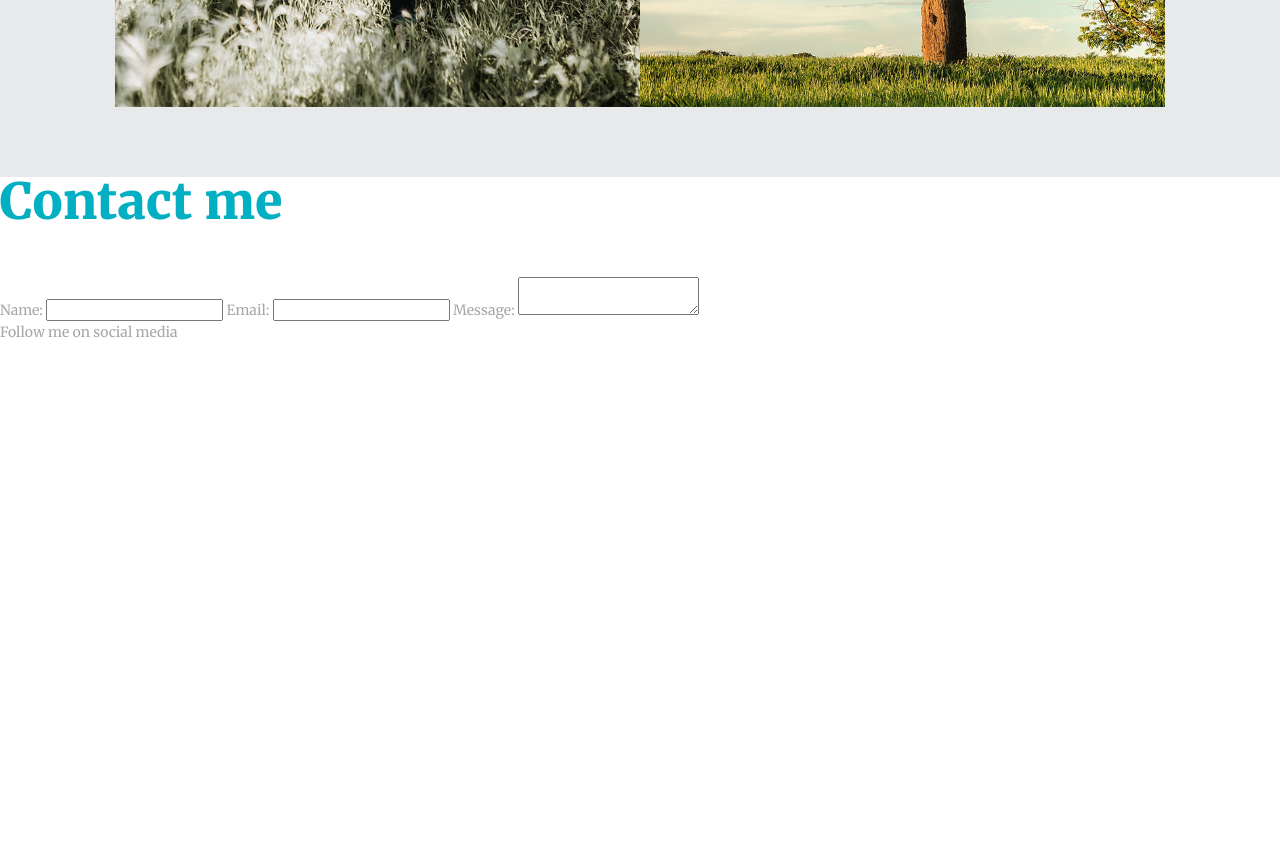
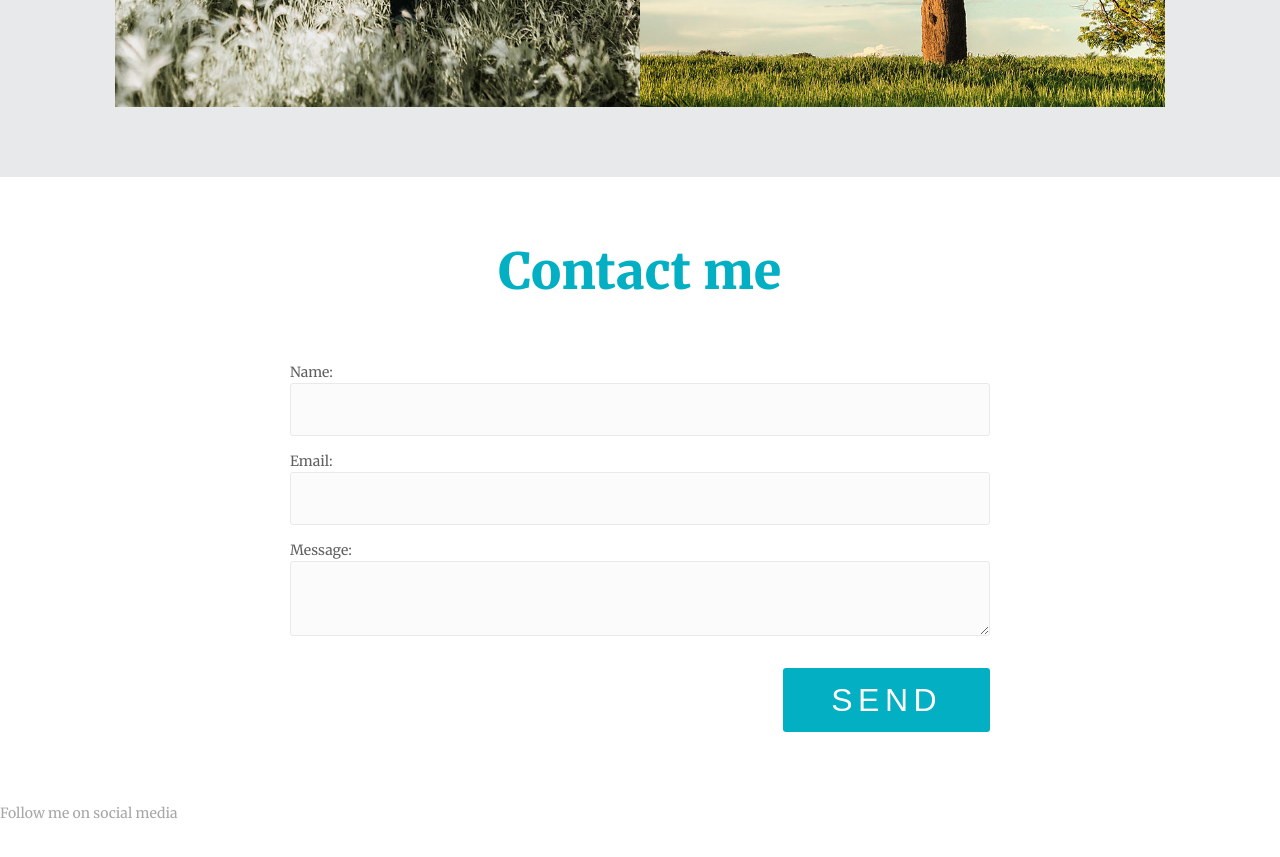
Before and after one commit to sidhlee/portfolio-site-with-css-grid, a website built with Parcel: page src/index.html in a window 1280 px wide. Shown: the part 3960-4817 px from the top of the page. Built offline with nearby package versions, Linux system fonts and the light colour scheme; a web font is replaced by a local one.

Commit message:
Add styles for contact section

```diff
--- a/src/index.html
+++ b/src/index.html
@@ -113,6 +113,7 @@
       <label class="message">Message:
         <textarea name="" id="message"></textarea>
       </label>
+      <input class="btn" type="submit" value="SEND">
     </form>
   </section>
 
--- a/src/styles/partials/_all.scss
+++ b/src/styles/partials/_all.scss
@@ -3,3 +3,4 @@
 @import "./intro";
 @import "./about-me";
 @import "./portfolio";
+@import "./contact";
--- /dev/null
+++ b/src/styles/partials/_contact.scss
@@ -0,0 +1,50 @@
+.contact {
+  @include container;
+  padding: 5em 0;
+
+  h1 {
+    text-align: center;
+  }
+}
+
+form {
+  display: flex;
+  flex-direction: column;
+}
+
+label {
+  margin-top: 1em;
+  /* label is inline-block by default, so you need to make it block element
+  for margin to have effect. */
+  display: block;
+  color: $dark-gray;
+}
+
+input,
+textarea {
+  /* Enclosing label element is inline-block.
+  but this will make label and input take different line*/
+  display: block;
+  padding: 0.75em;
+  font-size: 1.2rem;
+  width: 100%;
+  background: lighten($light-gray, 7%);
+  border: 1px solid $light-gray;
+  border-radius: 3px;
+}
+
+.btn {
+  // previously inheriting 100% from above;
+  width: auto; // Inline Button should ALWAYS take width: auto; (content's width)
+  margin-top: 1em;
+  // auto; will take ALL AVAILABLE SPACE (auto on both sides => center)
+  margin-left: auto;
+  background: $accent;
+  border: none;
+  @include sans-serif($fz: 2rem, $c: $white);
+  padding: 0.5em 1.5em;
+  /* this will make margin-left: auto; to lose effect.
+    We made the parent form element a flex column for ml:auto; to work again.
+  */
+  display: inline-block;
+}
--- a/src/styles/vendor/_normalize.scss
+++ b/src/styles/vendor/_normalize.scss
@@ -11,6 +11,13 @@
 html {
   line-height: 1.15; /* 1 */
   -webkit-text-size-adjust: 100%; /* 2 */
+  box-sizing: border-box;
+}
+
+*,
+*::before,
+*::after {
+  box-sizing: inherit;
 }
 
 /* Sections
```
